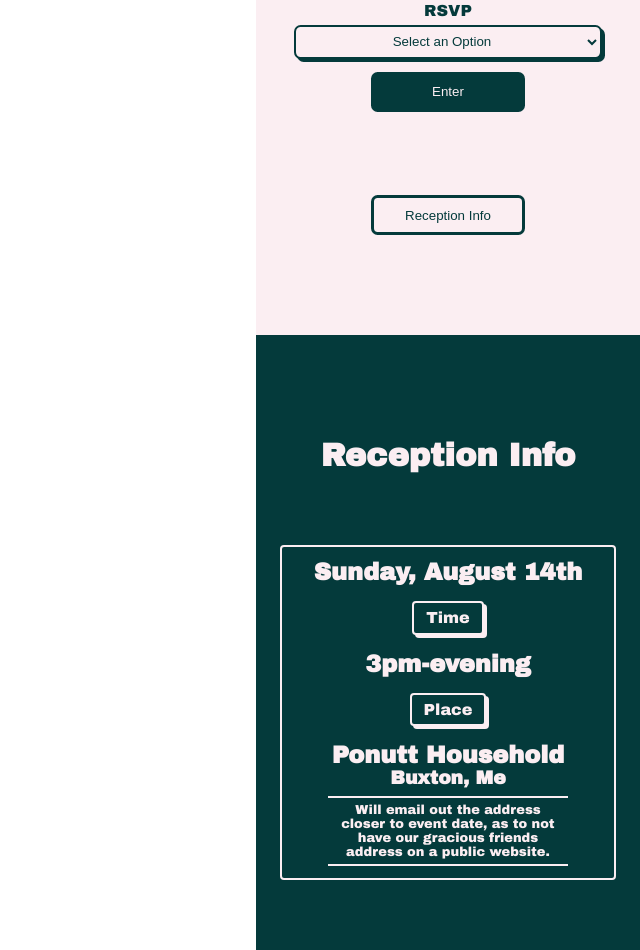
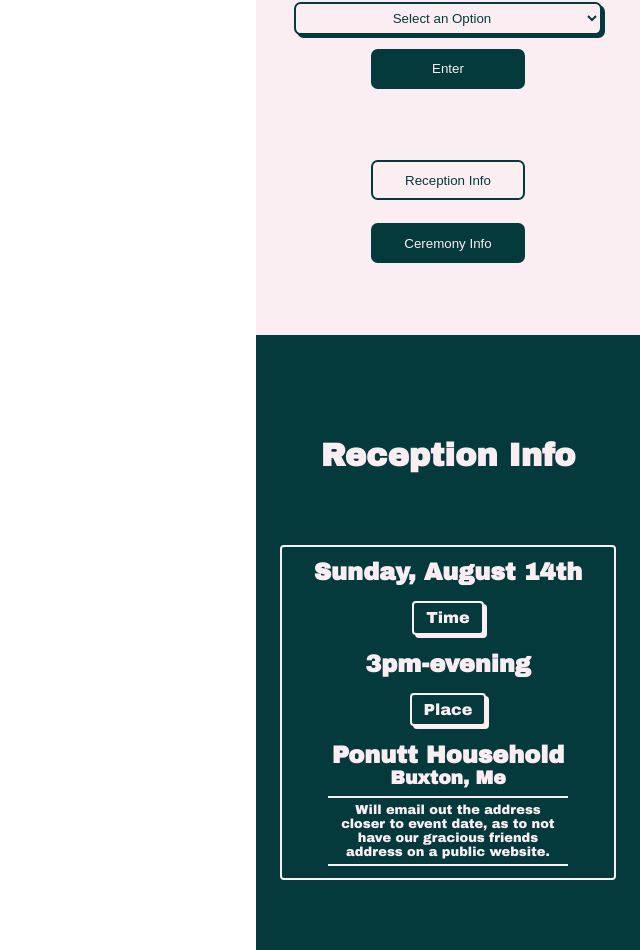
Before and after one commit to Taylorgonz/weddinginvitesite, a React (Create React App) app: page / in a window 1280 px wide. Shown: the part 2065-3015 px from the top of the page, without its empty margins (640-1280 px from the left). Built offline with nearby package versions, Linux system fonts and the light colour scheme; a web font is replaced by a local one.

Commit message:
one last change

```diff
--- a/src/App.css
+++ b/src/App.css
@@ -242,7 +242,7 @@ div.infoRes button.receptionButton {
   width: 40%;
   height: 5vh;
   background-color: transparent;
-  border: 3px solid rgb(4, 58, 59);
+  border: 2px solid rgb(4, 58, 59);
   border-radius: .5em;
   margin-bottom: 1rem;
   color: rgb(4, 58, 59);
--- a/src/App.js
+++ b/src/App.js
@@ -6,16 +6,12 @@ import { collection, addDoc } from "firebase/firestore";
 import emailjs from "emailjs-com";
 import stamp from "./photos/stamp.png";
 
-
-
-
 function App() {
   // const [guests, setGuests] = useState([]);
   const [formComplete, setFormComplete] = useState(null);
   const [nameError, setNameError] = useState(false);
   const [emailError, setEmailError] = useState(false);
   const [attendingError, setAttendingError] = useState(false);
-
 
   const form = useRef();
   const name = useRef();
@@ -57,7 +53,6 @@ function App() {
     document.getElementById("rsvpForm").reset()
   }
 
-
   // useEffect(() => {
   //   const getGuests = async () => {
   //     const data = await getDocs(guestRef);
@@ -69,9 +64,7 @@ function App() {
   // }, [])
 
   return (
-
     <div className="App">
-
 
       <div className="imageCont">
 
@@ -110,8 +103,6 @@ function App() {
             <button className="reserveButton" onClick={() => window.location.href = "#reserve"}>Reserve</button>
           </div>
         </div>
-
-
 
         <div id="reserve" className="infoRes">
           <h1>RSVP</h1>
@@ -164,9 +155,10 @@ function App() {
             </form>
 
           </div>
-
-          <button className="receptionButton" onClick={() => window.location.href = "#reception"}>Reception Info</button>
-
+          <div className="buttonDiv">
+            <button className="receptionButton" onClick={() => window.location.href = "#reception"}>Reception Info</button>
+            <button className="rsvpButton" onClick={() => window.location.href = "#ceremony"}>Ceremony Info</button>
+          </div>
 
         </div>
 
```
